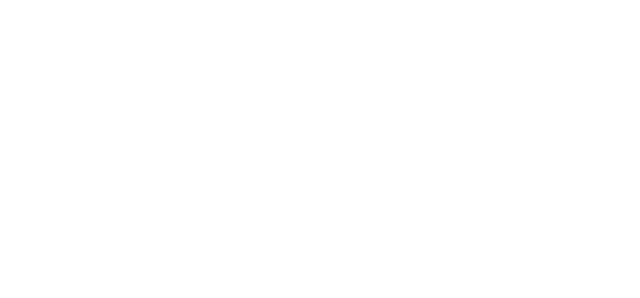
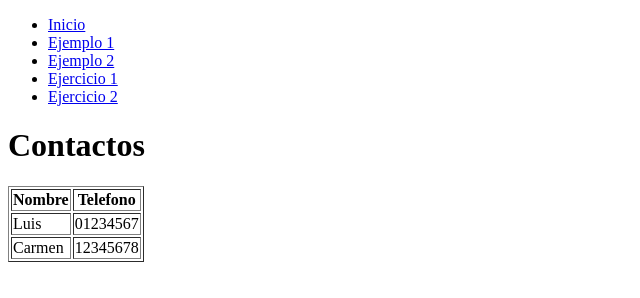
Before and after one commit to Andersson-Tepas/AnderssonTepas_JS, a plain HTML site: page ejemplo2.html in a window 1280 px wide. Shown: the whole page, without its empty margins (0-640 px from the left). Drawn offline with Linux system fonts and the light colour scheme.

Commit message:
Añadi el ejemplo 2 y navegación en todo los html.

```diff
--- a/ejemplo2.html
+++ b/ejemplo2.html
@@ -3,9 +3,34 @@
 <html lang="en" xmlns="http://www.w3.org/1999/xhtml">
 <head>
     <meta charset="utf-8" />
-    <title></title>
+    <title>Tabla de contactos</title>
 </head>
 <body>
+    <nav>
+        <ul>
+            <li><a href="index.html">Inicio</a></li>
+            <li><a href="ejemplo1.html">Ejemplo 1</a></li>
+            <li><a href="ejemplo2.html">Ejemplo 2</a></li>
+            <li><a href="ejercicio1.html">Ejercicio 1</a></li>
+            <li><a href="ejercicio2.html">Ejercicio 2</a></li>
+        </ul>
+    </nav>
 
+    <h1>Contactos</h1>
+
+    <table border="1">
+        <thead>
+            <tr>
+                <th>Nombre</th>
+                <th>Telefono</th>
+            </tr>
+        </thead>
+
+        <tbody id="tbodyContactos">
+
+        </tbody>
+    </table>
+
+    <script src="js/ejemplo2.js"></script>
 </body>
 </html>
--- /dev/null
+++ b/js/ejemplo2.js
@@ -0,0 +1,16 @@
+//Array de objetos
+var contactos = [
+    { nombre: "Luis", telefono: "01234567" },
+    { nombre: "Carmen", telefono: "12345678" }
+];
+
+console.log(contactos);
+
+for (var i = 0; i < contactos.length; i++) {
+    var html = "<tr>";
+    html += "       <td>" + contactos[i].nombre + "</td>";
+    html += "       <td>" + contactos[i].telefono + "</td>";
+    html += "</tr>";
+
+    document.getElementById("tbodyContactos").innerHTML += html;
+}
```
Also changed, not shown: ejemplo1.html (+9 -0 lines), ejercicio1.html (+9 -0 lines), ejercicio2.html (+9 -0 lines), index.html (+9 -0 lines).
